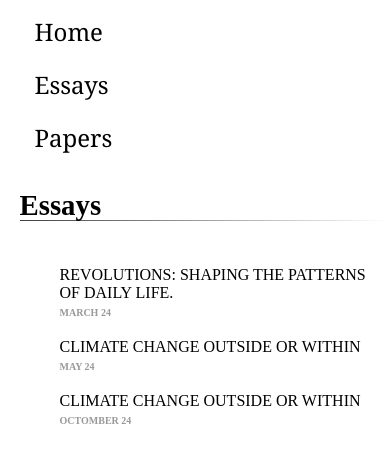
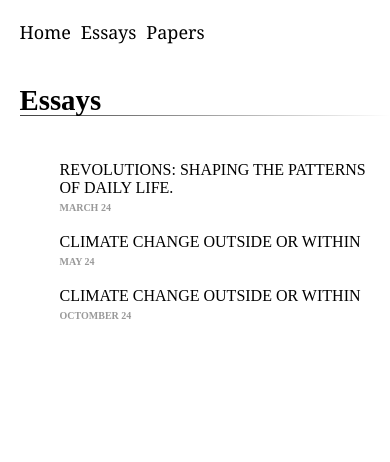
Before and after one commit to samycolen/EssayRepo, a plain HTML site: page index.html in a window 390 px wide. Drawn offline with Linux system fonts and the light colour scheme; a web font is replaced by a local one.

```diff
--- a/style.css
+++ b/style.css
@@ -27,7 +27,7 @@
 }
 
 #navbar a {
-  font-family: 'Georgia', serif; /* Match the desired style */
+  font-family: "Georgia", serif; /* Match the desired style */
   font-size: 1.5em; /* Adjust for a larger look */
   font-weight: 400; /* Regular weight */
   color: black;
@@ -39,7 +39,6 @@
 #navbar a:hover {
   transform: translateY(-7px);
 }
-
 
 /* Header text */
 #header p {
@@ -128,10 +127,9 @@
 
   /* Navbar */
   #navbar {
-    padding: 15px;
-    font-size: 20px;
+    margin-right: 15px;
+    font-size: 15px;
     gap: 10px;
-    flex-direction: column; /* Stack links vertically on mobile */
     align-items: flex-start;
   }
 
```
